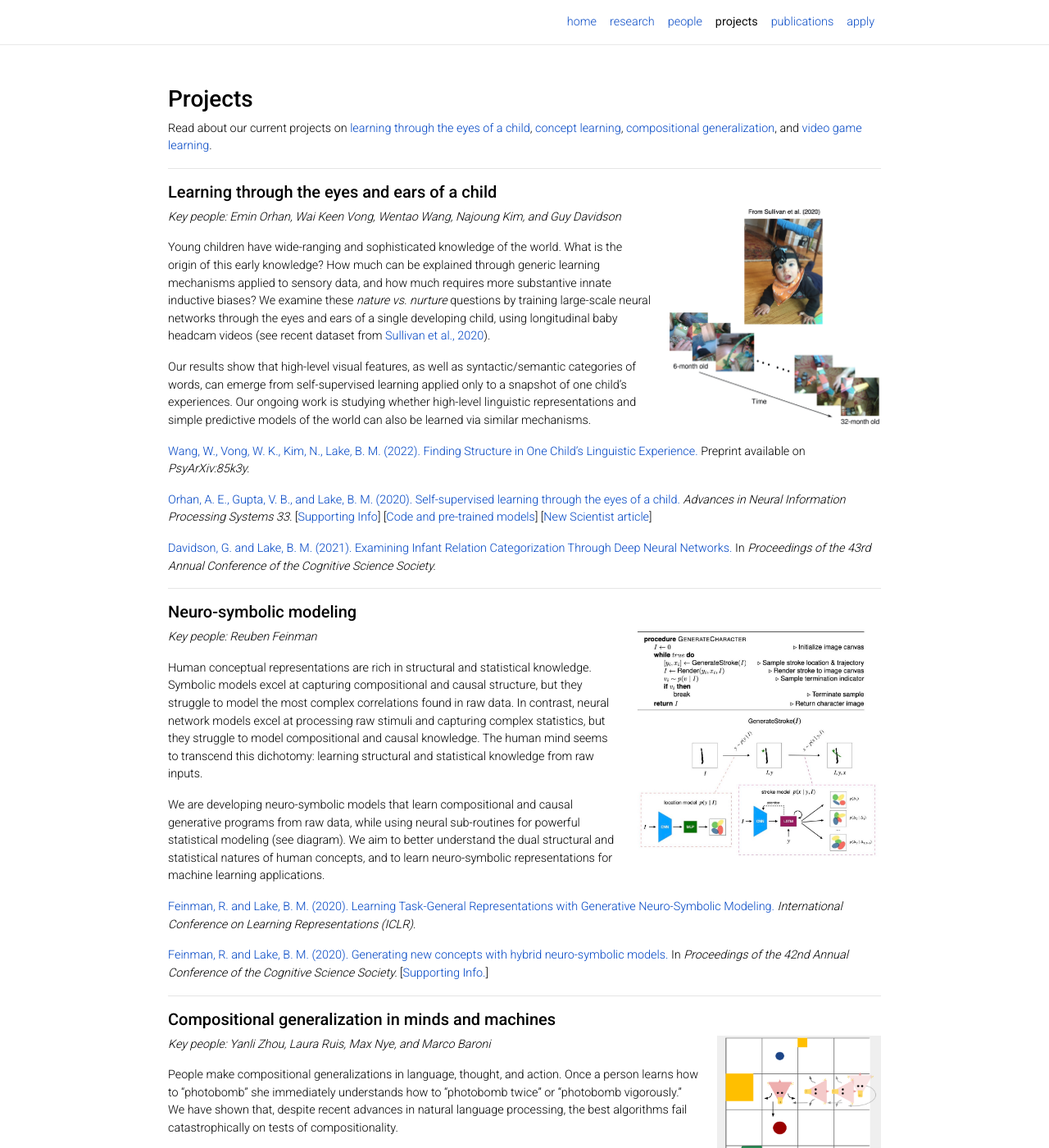
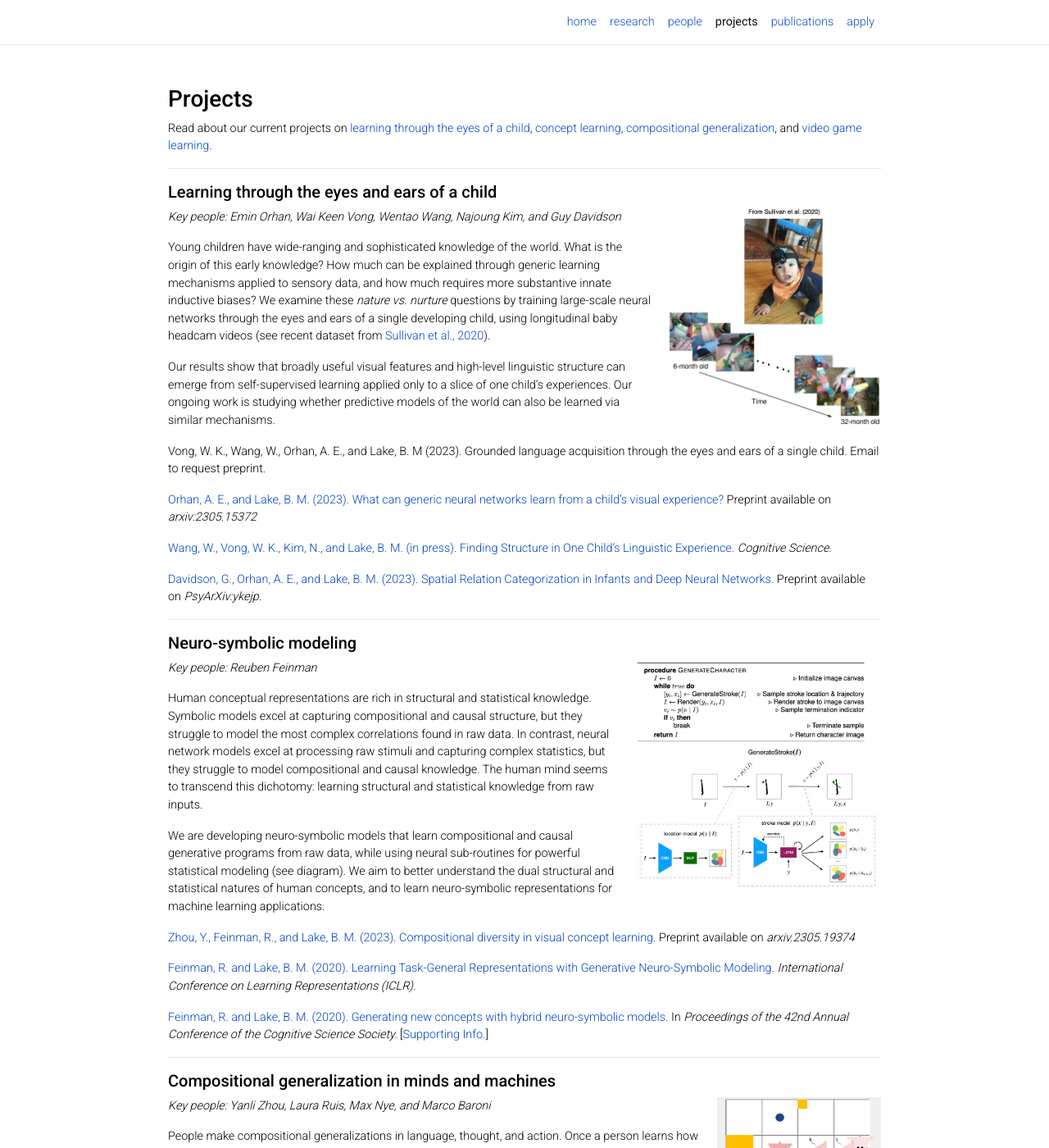
Before and after one commit to lake-lab/lake-lab.github.io, a Jekyll site: the page built from _pages/projects.md, in a window 1280 px wide and 1400 px high. Shown: the whole window at 82% size. Built offline with Jekyll 4.4.1, drawn with Linux system fonts in a browser that asks for light colours; nearby versions of some CDN libraries; comment, search, counter and statistics services are not loaded; a style sheet for code colours, icons or effects is not loaded; some of the changed text lies outside the part shown.

Commit message:
new preprints

```diff
--- a/_pages/projects.md
+++ b/_pages/projects.md
@@ -21,13 +21,15 @@ _Key people: Emin Orhan, Wai Keen Vong, Wentao Wang, Najoung Kim, and Guy Davids
 
 Young children have wide-ranging and sophisticated knowledge of the world. What is the origin of this early knowledge? How much can be explained through generic learning mechanisms applied to sensory data, and how much requires more substantive innate inductive biases? We examine these *nature vs. nurture* questions by training large-scale neural networks through the eyes and ears of a single developing child, using longitudinal baby headcam videos (see recent dataset from <a href="https://psyarxiv.com/fy8zx/">Sullivan et al., 2020</a>).
 
-Our results show that high-level visual features, as well as syntactic/semantic categories of words, can emerge from self-supervised learning applied only to a snapshot of one child's experiences. Our ongoing work is studying whether high-level linguistic representations and simple predictive models of the world can also be learned via similar mechanisms.
+Our results show that broadly useful visual features and high-level linguistic structure can emerge from self-supervised learning applied only to a slice of one child's experiences. Our ongoing work is studying whether predictive models of the world can also be learned via similar mechanisms.
 
-<a href="https://cims.nyu.edu/~brenden/papers/papers/WangEtAlPreprint.pdf"> Wang, W., Vong, W. K., Kim, N., Lake, B. M. (2022). Finding Structure in One Child’s Linguistic Experience.</a> Preprint available on <em>PsyArXiv:85k3y.</em>
+Vong, W. K., Wang, W., Orhan, A. E., and Lake, B. M (2023). Grounded language acquisition through the eyes and ears of a single child. Email to request preprint.
 
-<a href="https://cims.nyu.edu/~brenden/papers/OrhanEtAl2020NeurIPS.pdf">Orhan, A. E., Gupta, V. B., and Lake, B. M. (2020). Self-supervised learning through the eyes of a child.</a> <em>Advances in Neural Information Processing Systems 33.</em> [<a href="https://cims.nyu.edu/~brenden/papers/OrhanEtAl2020NeurIPS_supp.pdf">Supporting Info</a>] [<a href="https://github.com/eminorhan/baby-vision">Code and pre-trained models</a>] [<a href="https://www.newscientist.com/article/2251529-baby-mounted-cameras-teach-ai-to-see-through-a-childs-eyes/">New Scientist article</a>]
+<a href="https://cims.nyu.edu/~brenden/papers/2305.15372.pdf"> Orhan, A. E., and Lake, B. M. (2023). What can generic neural networks learn from a child's visual experience?</a> Preprint available on <em>arxiv:2305.15372</em>
 
-<a href="https://cims.nyu.edu/~brenden/papers/DavidsonLake2021CogSci.pdf">Davidson, G. and Lake, B. M. (2021). Examining Infant Relation Categorization Through Deep Neural Networks.</a> In <em>Proceedings of the 43rd Annual Conference of the Cognitive Science Society.</em>
+<a href="https://cims.nyu.edu/~brenden/papers/WangEtAlPreprint.pdf"> Wang, W., Vong, W. K., Kim, N., and Lake, B. M. (in press). Finding Structure in One Child’s Linguistic Experience.</a> <em>Cognitive Science.</em>
+
+<a href="https://cims.nyu.edu/~brenden/papers/DavidsonEtAlPreprint.pdf"> Davidson, G., Orhan, A. E., and Lake, B. M. (2023). Spatial Relation Categorization in Infants and Deep Neural Networks.</a> Preprint available on <em>PsyArXiv:ykejp.</em>
 
 ---
 
@@ -39,6 +41,8 @@ _Key people: Reuben Feinman_
 Human conceptual representations are rich in structural and statistical knowledge. Symbolic models excel at capturing compositional and causal structure, but they struggle to model the most complex correlations found in raw data. In contrast, neural network models excel at processing raw stimuli and capturing complex statistics, but they struggle to model compositional and causal knowledge. The human mind seems to transcend this dichotomy: learning structural and statistical knowledge from raw inputs.
 
 We are developing neuro-symbolic models that learn compositional and causal generative programs from raw data, while using neural sub-routines for powerful statistical modeling (see diagram). We aim to better understand the dual structural and statistical natures of human concepts, and to learn neuro-symbolic representations for machine learning applications.
+
+<a href="https://cims.nyu.edu/~brenden/papers/2305.19374.pdf"> Zhou, Y., Feinman, R., and Lake, B. M. (2023). Compositional diversity in visual concept learning.</a> Preprint available on <em>arxiv.2305.19374</em>
 
 <a href="https://cims.nyu.edu/~brenden/papers/FeinmanLake2021ICLR.pdf">Feinman, R. and Lake, B. M. (2020). Learning Task-General Representations with Generative Neuro-Symbolic Modeling.</a> <em>International Conference on Learning Representations (ICLR)</em>.
 
@@ -54,11 +58,15 @@ People make compositional generalizations in language, thought, and action. Once
 
 To better understand these distinctively human abilities, we are studying human compositional learning of language-like instructions. Based on behavioral insights, we are developing novel meta-learning and neural-symbolic models to tackle popular compositional learning benchmarks. Additional work focuses on learning compositional visual concepts and developing more challenging benchmarks for AI, e.g., few-shot learning of concepts such as "cautiously" (see image of "walking to the small red circle cautiously," which requires looking both ways before moving).
 
+Lake, B. M. and Baroni, M. (2023). Human-like systematic generalization through a meta-learning neural network. Email to request preprint.
+
+<a href="https://cims.nyu.edu/~brenden/papers/2305.19374.pdf"> Zhou, Y., Feinman, R., and Lake, B. M. (2023). Compositional diversity in visual concept learning.</a> Preprint available on <em>arxiv.2305.19374</em>
+
 <a href="https://cims.nyu.edu/~brenden/papers/RuisEtAl2020NeurIPS.pdf">Ruis, L., Andreas, J., Baroni, M. Bouchacourt, D., and Lake, B. M. (2020). A Benchmark for Systematic Generalization in Grounded Language Understanding</a>. <em>Advances in Neural Information Processing Systems 33</em>.
 
 <a href="https://cims.nyu.edu/~brenden/papers/NyeEtAl2020NeurIPS.pdf">Nye, M., Solar-Lezama, A., Tenenbaum, J. B., and Lake, B. M. (2020). Learning Compositional Rules via Neural Program Synthesis.</a> <em>Advances in Neural Information Processing Systems 33</em>.
 
----
+<!-- ---
 
 ##### __Video game learning in minds and machines__
 <img class="fig" src="/images/projects/fig-games-crop.jpg" width="280">
@@ -70,4 +78,4 @@ To evaluate this hypothesis, we are incorporating cognitive ingredients into dee
 
 <a href="https://cims.nyu.edu/~brenden/papers/DavidsonLake2020CogSci.pdf">Davidson, G. and Lake, B. M. (2020). Investigating simple object representations in model-free deep reinforcement learning.</a> In <em>Proceedings of the 42nd Annual Conference of the Cognitive Science Society.</em>
 
-<a href="https://cims.nyu.edu/~brenden/papers/LakeEtAl2017BBS.pdf">Lake, B. M., Ullman, T. D., Tenenbaum, J. B., and Gershman, S. J. (2017). Building machines that learn and think like people.</a> <em>Behavioral and Brain Sciences</em>, 40, E253.
+<a href="https://cims.nyu.edu/~brenden/papers/LakeEtAl2017BBS.pdf">Lake, B. M., Ullman, T. D., Tenenbaum, J. B., and Gershman, S. J. (2017). Building machines that learn and think like people.</a> <em>Behavioral and Brain Sciences</em>, 40, E253. -->
```
Also changed, not shown: _pages/publications.md (+15 -0 lines).
